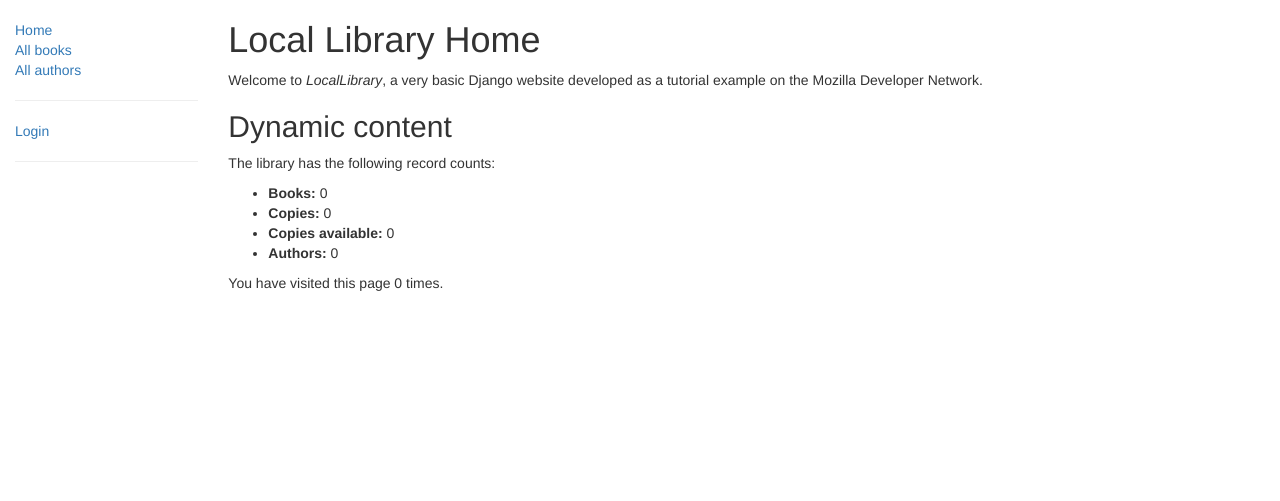
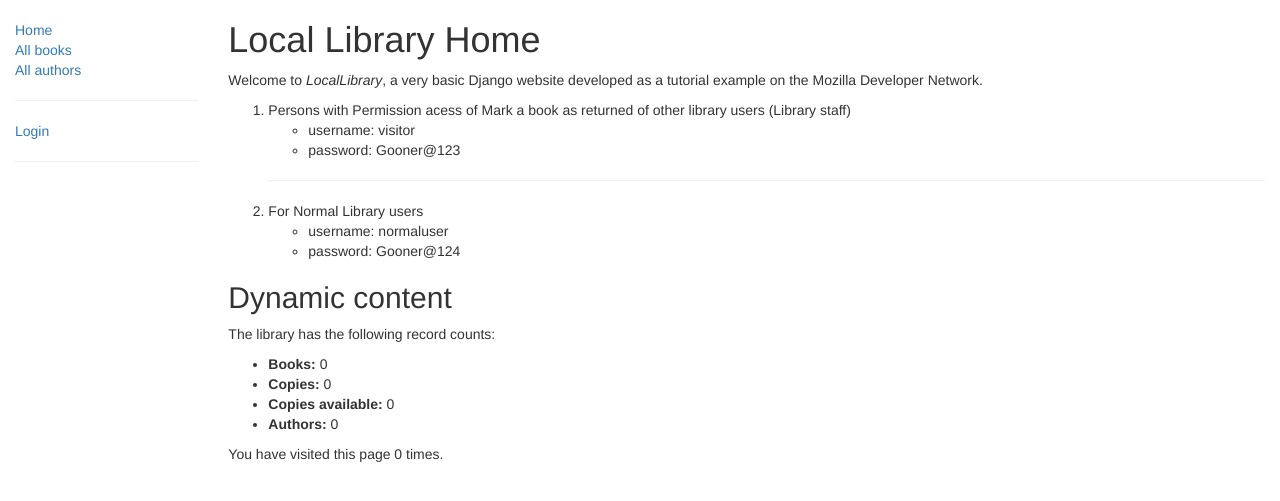
Before and after one commit to Devenc234/LocalLibraryProject, a Django app: page /catalog/ in a window 1280 px wide. Shown: the top 501 px of the page. Run offline with Django 3.2, Linux system fonts and the light colour scheme; data that the repository does not hold is empty; some libraries are stand-ins or nearby versions.

Commit message:
added login information to index page

```diff
--- a/catalog/templates/index.html
+++ b/catalog/templates/index.html
@@ -9,6 +9,21 @@
 <h1>Local Library Home</h1>
 
   <p>Welcome to <em>LocalLibrary</em>, a very basic Django website developed as a tutorial example on the Mozilla Developer Network.</p>
+  <ol>
+    <li> Persons with Permission acess of Mark a book as returned of other library users (Library staff)
+        <ul>
+            <li>username: visitor</li>
+            <li>password: Gooner@123</li>
+        </ul>
+    </li>
+      <hr>
+    <li> For Normal Library users
+        <ul>
+            <li>username: normaluser</li>
+            <li>password: Gooner@124</li>
+        </ul>
+    </li>
+  </ol>
 
 <h2>Dynamic content</h2>
 
--- a/locallibrary/urls.py
+++ b/locallibrary/urls.py
@@ -28,12 +28,12 @@ urlpatterns += [
     path('catalog/', include('catalog.urls')),
 ]
 
-#Add URL maps to redirect the base URL to our application
+# Add URL maps to redirect the base URL to our application
 from django.views.generic import RedirectView
 urlpatterns += [
     path('', RedirectView.as_view(url='/catalog/')),
 ]
-#Add Django site authentication urls (for login, logout, password management)
+# Add Django site authentication urls (for login, logout, password management)
 urlpatterns += [
     path('accounts/', include('django.contrib.auth.urls')),
 
```
Also changed, not shown: catalog/views.py (+6 -3 lines), locallibrary/settings.py (+4 -4 lines), catalog/urls.py (line endings or trailing spaces).
